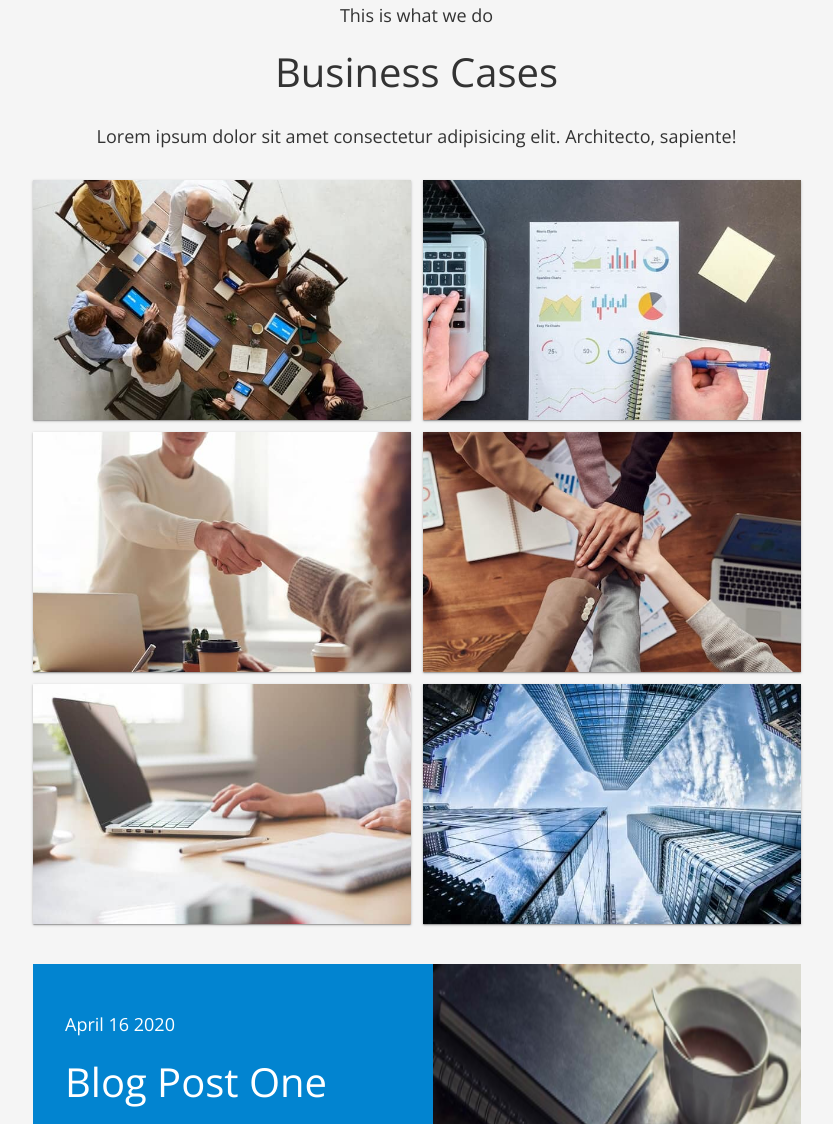
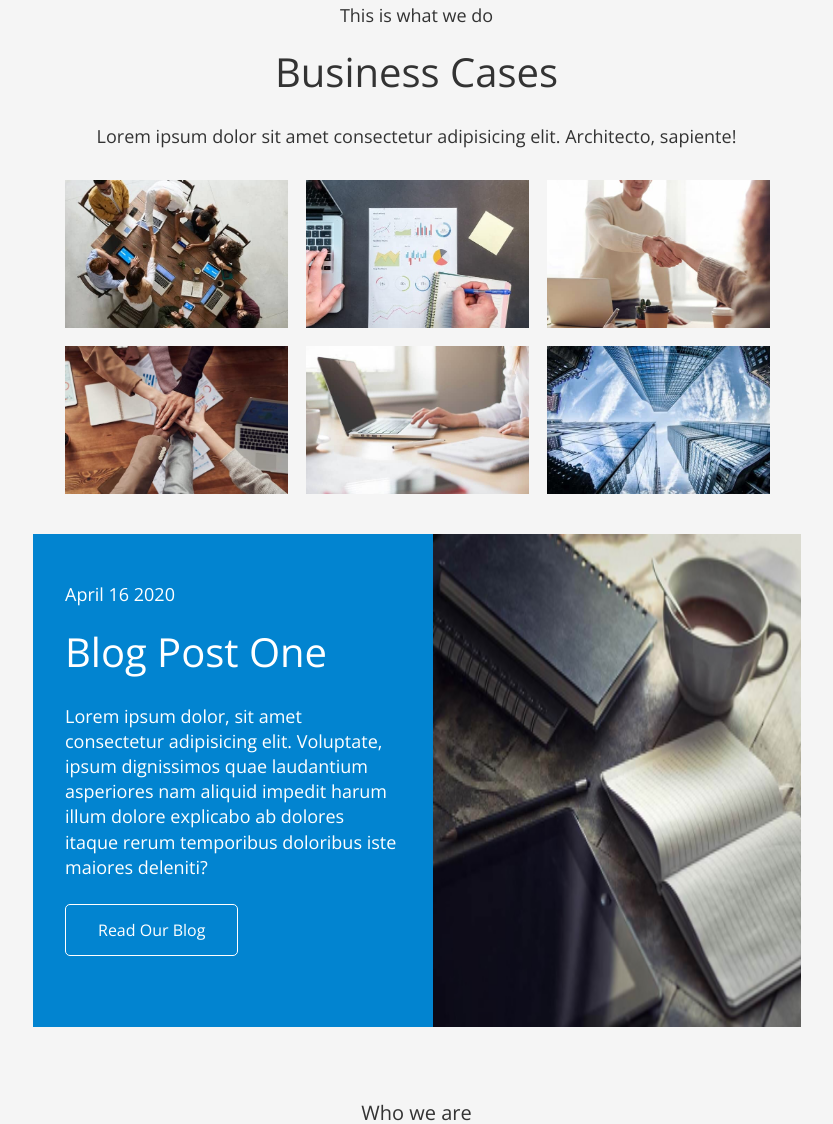
Before and after one commit to Vitaliy28031985/finance-ledger, a website built with webpack: page src/index.html in a window 1280 px wide. Shown: the part 1687-2811 px from the top of the page, without its empty margins (223-1056 px from the left). Built offline with nearby package versions, Linux system fonts and the light colour scheme; a script that the page names is missing; a web font is replaced by a local one.

Commit message:
gallery list

```diff
--- a/src/index.html
+++ b/src/index.html
@@ -18,7 +18,7 @@
 <body>
 
  <!-- healer -->
-  <header class="page-header container">
+ <header class="page-header container">
  <nav class="page-header-nav">
 
   <a class="page-header-logo" href="#">
@@ -83,7 +83,7 @@
       Lorem ipsum dolor sit amet consectetur adipisicing elit. Architecto, sapiente!
     </p>
   </div>
-  <ul class="gallery">
+  <!-- <ul class="gallery">
     <li class="gallery__item"><a class="gallery__link" href="./img/cases/cases1.jpg"><img class="gallery__image" alt="${description}" src="./img/cases/cases1.jpg"></a></li>
 
      <li class="gallery__item"><a class="gallery__link" href="./img/cases/cases3.jpg"><img class="gallery__image" alt="${description}" src="./img/cases/cases3.jpg"></a></li>
@@ -96,8 +96,10 @@
 
          <li class="gallery__item"><a class="gallery__link" href="./img/cases/cases4.jpg"><img class="gallery__image" alt="${description}" src="./img/cases/cases4.jpg"></a></li>
 
-  </ul>
-
+  </ul> -->
+<div class="gallery-container">
+<ul class="gallery-list" id="gallery-list"></ul>
+</div>
 
 <!-- blog -->
 
--- a/src/index.js
+++ b/src/index.js
@@ -2,3 +2,4 @@ import './index.html';
 import './index.scss';
 import scrollHeader from './js/scrollHeader';
 import contactForm from './js/contactForm';
+import galleryList from "./js/galleryList";
--- a/src/index.scss
+++ b/src/index.scss
@@ -13,3 +13,4 @@
 @import 'scss/components/footer';
 @import 'scss/components/social';
 @import 'scss/components/contact-error';
+@import 'scss/components/gallery-list';
--- /dev/null
+++ b/src/js/db/galleryItems.js
@@ -0,0 +1,56 @@
+import teamX1 from "../../img/cases/cases1.jpg";
+import teamX2 from "../../img/cases/cases1@2x.jpg";
+
+import graphsX1 from "../../img/cases/cases3.jpg";
+import graphsX2 from "../../img/cases/cases3@2x.jpg";
+
+import agreeX1 from "../../img/cases/cases5.jpg";
+import agreeX2 from "../../img/cases/cases5@2x.jpg";
+
+import communicationX1 from "../../img/cases/cases7.jpg";
+import communicationX2 from "../../img/cases/cases7@2x.webp";
+
+import workspaceX1 from "../../img/cases/cases2.jpg";
+import workspaceX2 from "../../img/cases/cases2@2x.jpg";
+
+import buildingX1 from "../../img/cases/cases4.jpg";
+import buildingX2 from "../../img/cases/cases4@2x.jpg";
+
+export const galleryItems = [
+  {
+    id: "1",
+    title: "Team",
+    linkX1: teamX1,
+    linkX2: teamX2,
+  },
+  {
+    id: "2",
+    title: "Graphs",
+    linkX1: graphsX1,
+    linkX2: graphsX2,
+  },
+  {
+    id: "3",
+    title: "Agree",
+    linkX1: agreeX1,
+    linkX2: agreeX2,
+  },
+  {
+    id: "4",
+    title: "Communication",
+    linkX1: communicationX1,
+    linkX2: communicationX2,
+  },
+  {
+    id: "5",
+    title: "Workspace",
+    linkX1: workspaceX1,
+    linkX2: workspaceX2,
+  },
+  {
+    id: "6",
+    title: "Building",
+    linkX1: buildingX1,
+    linkX2: buildingX2,
+  },
+];
--- /dev/null
+++ b/src/js/galleryList.js
@@ -0,0 +1,23 @@
+import { galleryItems } from "./db/galleryItems";
+
+const galleryMarking = document.getElementById("gallery-list");
+
+const galleryList = () => {
+   const render = galleryItems
+     .map(
+       ({ title, linkX1, linkX2 }) =>
+         `<li>
+          <div>
+            <img
+            srcset="${linkX1}, ${linkX2}"
+            src=${linkX1} alt=${title}"
+            />
+          </div>
+      </li>`
+     )
+     .join("");
+
+   galleryMarking.insertAdjacentHTML("afterbegin", render);
+};
+
+galleryList();
--- a/src/scss/components/_business-cases.scss
+++ b/src/scss/components/_business-cases.scss
@@ -36,50 +36,3 @@ letter-spacing: 0em;
   font-size: 40px;
 }
 }
-
-//gallery
-
-.gallery {
-  display: grid;
-  max-width: 1140px;
-  grid-template-columns: repeat(auto-fit, minmax(320px, 1fr));
-  grid-auto-rows: 240px;
-  grid-gap: 12px;
-  justify-content: center;
-//   padding: 0;
-  list-style: none;
-  margin-left: auto;
-  margin-right: auto;
-}
-
-.gallery__item {
-  position: relative;
-  box-shadow: 0px 1px 3px 0px rgba(0, 0, 0, 0.2),
-    0px 1px 1px 0px rgba(0, 0, 0, 0.14), 0px 2px 1px -1px rgba(0, 0, 0, 0.12);
-}
-
-.gallery__image:hover {
-  transform: scale(1.03);
-}
-
-.gallery__image {
-  height: 100%;
-  width: 100%;
-  object-fit: cover;
-  transition: transform var(--animation-duration) var(--timing-function);
-}
-
-.gallery__link {
-  display: block;
-  text-decoration: none;
-  height: 100%;
-}
-
-.gallery__link:hover {
-  cursor: zoom-in;
-}
-
-.img-smal {
-  width: 20%;
-  height: 20%;
-}
--- /dev/null
+++ b/src/scss/components/_gallery-list.scss
@@ -0,0 +1,39 @@
+.gallery-container {
+   display: flex;
+   justify-content: center;
+}
+
+.gallery-list {
+   display: grid;
+   grid-row-gap: 8px;
+   @media screen and (min-width: 768px) {
+   grid-template-columns: 223px 223px 223px;
+   grid-gap: 18px;
+   }
+   @media screen and (min-width: 1360px) {
+   grid-template-columns: 426px 426px 426px;
+   grid-gap: 20px;
+   }
+}
+
+.gallery-list li {
+   &:hover, &:focus {
+   transform: scale(1.03);
+   box-shadow: 0px 1px 3px 0px rgba(0, 0, 0, 0.2),
+  0px 1px 1px 0px rgba(0, 0, 0, 0.14), 0px 2px 1px -1px rgba(0, 0, 0, 0.12);
+   opacity: 0.8;
+}
+}
+
+.gallery-list img {
+width: 280px;
+height: 176px;
+   @media screen and (min-width: 768px) {
+   width: 223px;
+   height: 148px;
+   }
+   @media screen and (min-width: 1360px) {
+   width: 426px;
+   height: 310px;
+   }
+}
--- a/src/scss/components/_team.scss
+++ b/src/scss/components/_team.scss
@@ -119,7 +119,7 @@ letter-spacing: 0em;
 }
 .team-page-card li  {
    &:hover, &:focus  {
-  width: 60%;
+  transform: scale(1.03);
 }
 }
 .team-social-list {
```
Also changed, not shown: 1 other file.
